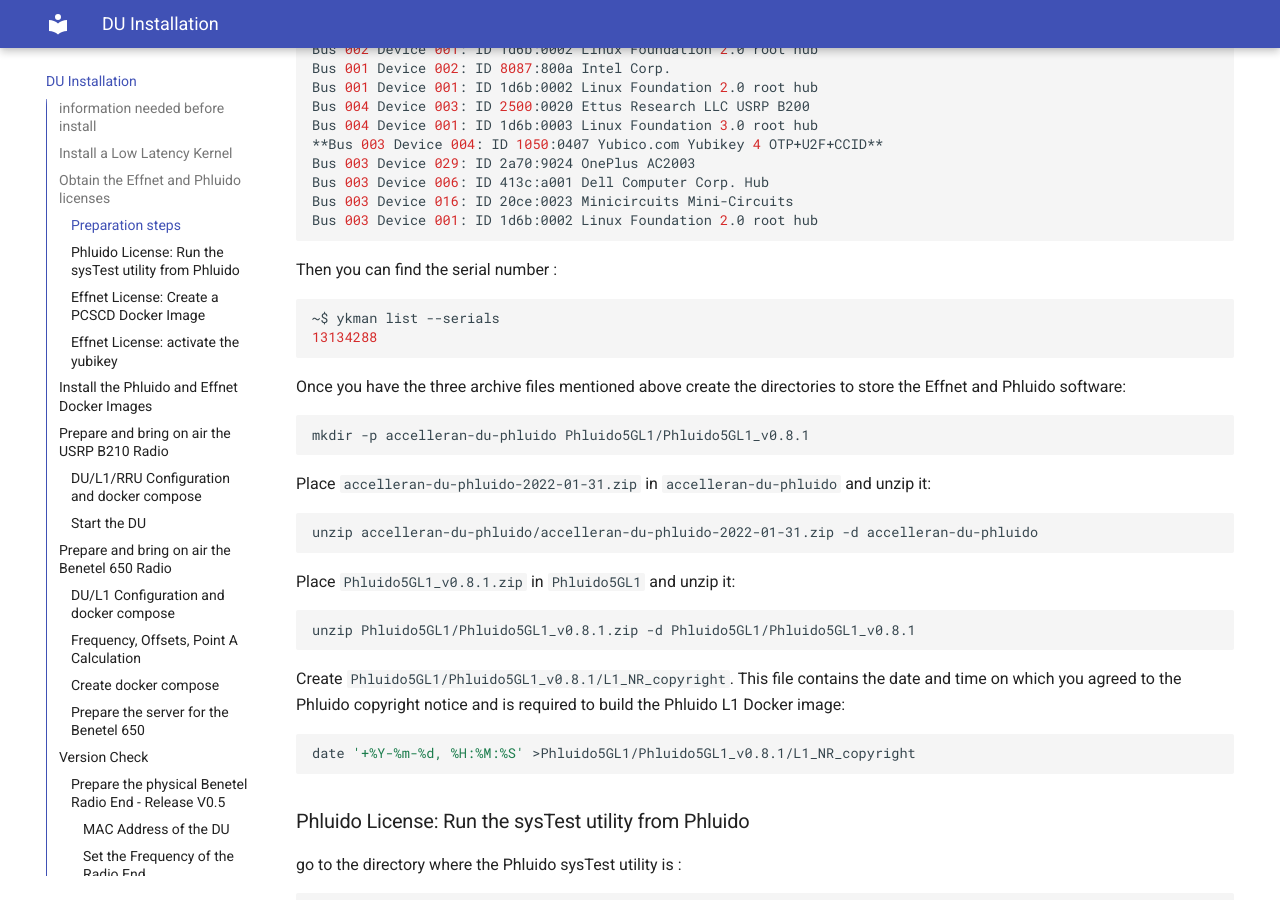
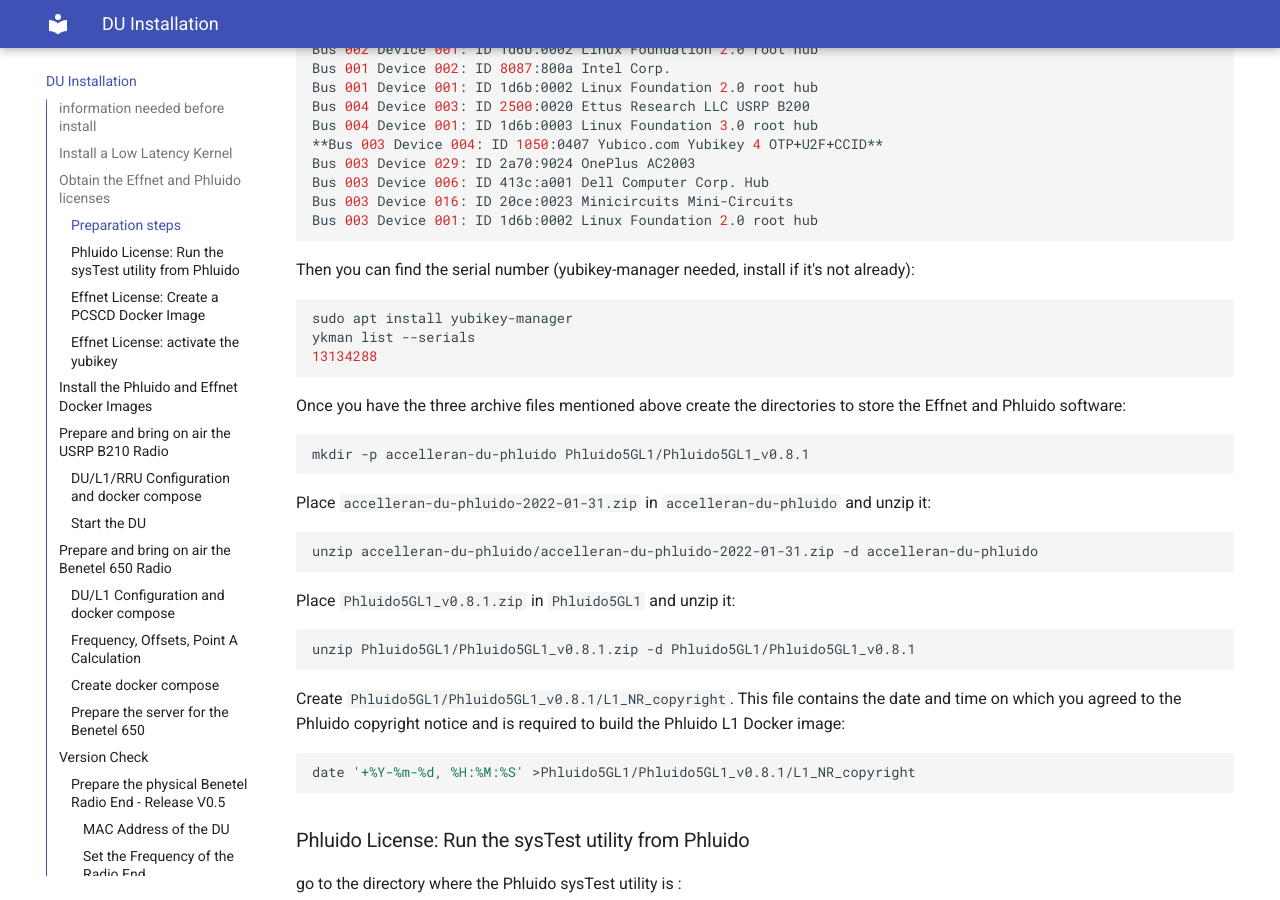
Before and after one commit to accelleran/drax-docs, an MkDocs documentation site: the page built from docs/du-install/index.md, in a window 1280 px wide and 900 px high, scrolled down 2035 px. Built offline with MkDocs 1.6.1 and Material for MkDocs 9.7.7, drawn with Linux system fonts in a browser that asks for light colours; the version menu is left out.

Commit message:
adding installation of yubikey-manager

````diff
--- a/docs/du-install/index.md
+++ b/docs/du-install/index.md
@@ -92,10 +92,11 @@ Bus 003 Device 001: ID 1d6b:0002 Linux Foundation 2.0 root hub
 
 ```
 
-Then you can find the serial number :
-
-``` bash
-~$ ykman list --serials
+Then you can find the serial number (yubikey-manager needed, install if it's not already):
+
+``` bash
+sudo apt install yubikey-manager
+ykman list --serials
 13134288
 ```
 
````
